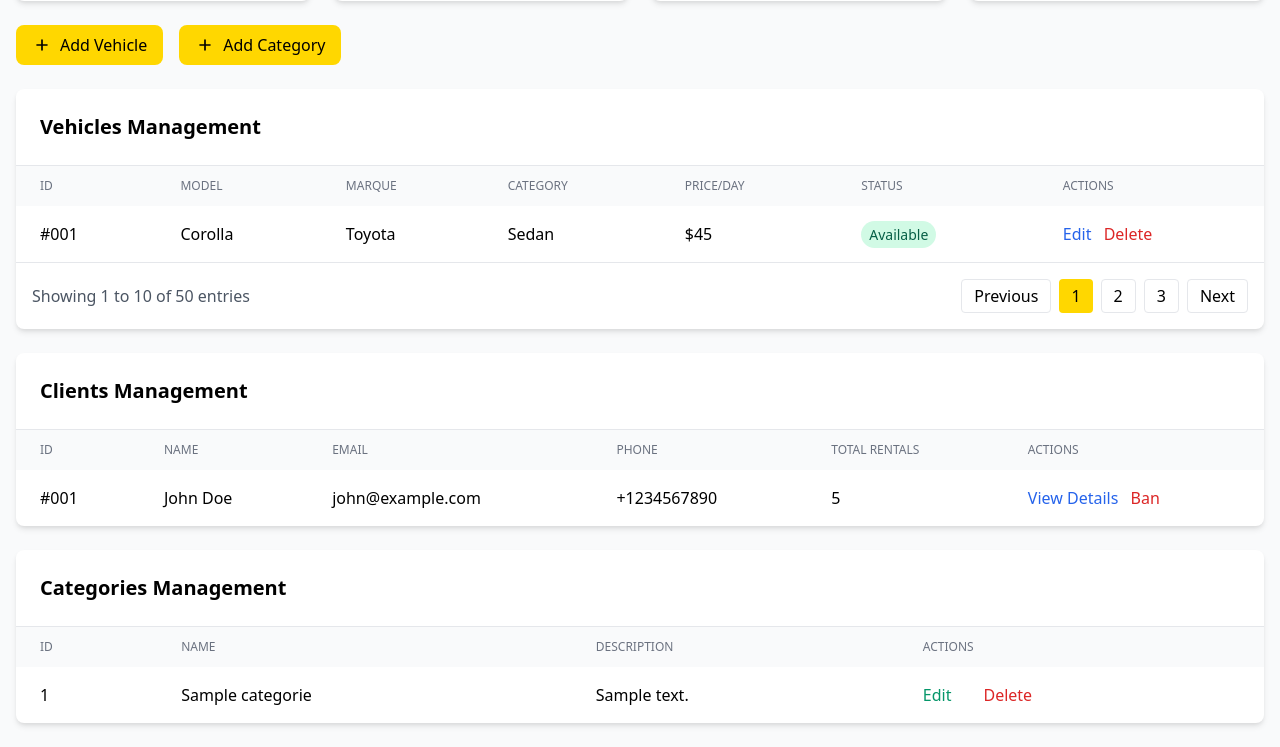
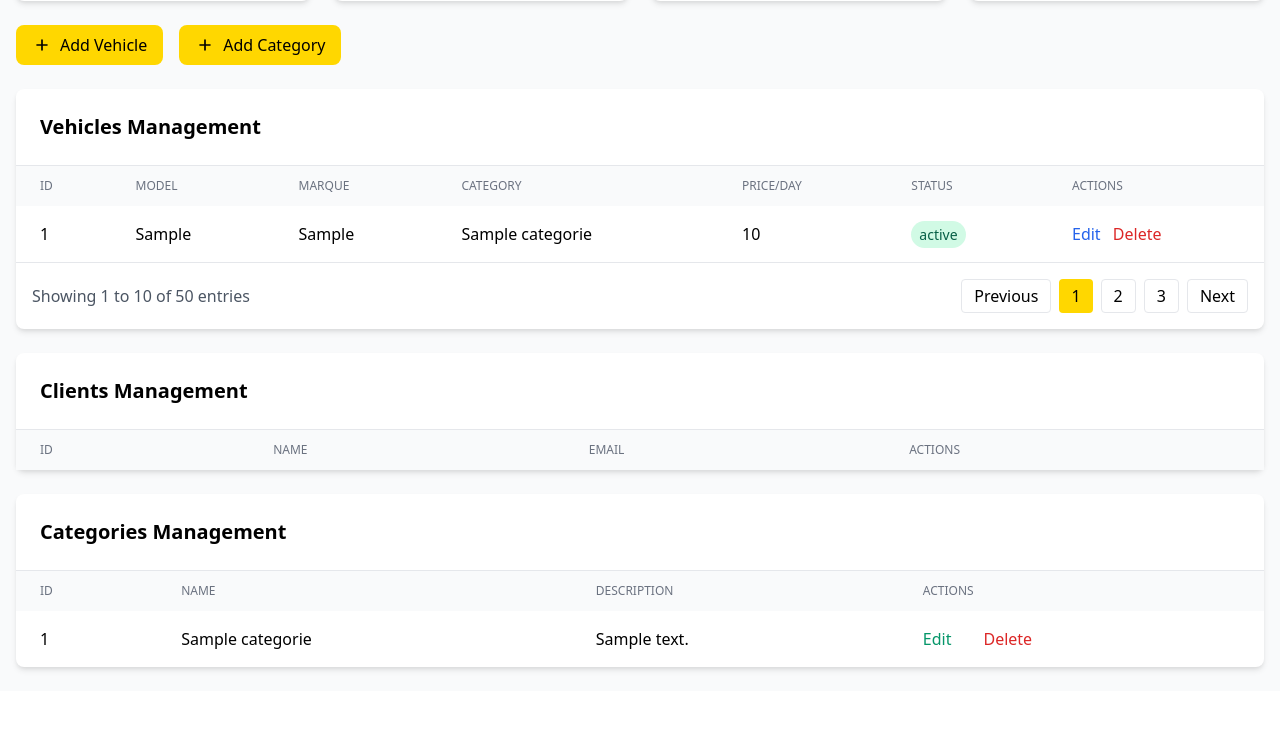
Before and after one commit to WissamDouskary/Drive-Loc, a PHP site: page /pages/dashboard.php in a window 1280 px wide. Shown: the part 227-974 px from the top of the page. After the commit the page ends 899 px from the top, so only its background shows below. Run offline with PHP 8.4, Linux system fonts and the light colour scheme; the visitor is signed in with stand-in values (Sample User, id 1); tables that the repository leaves empty hold one stand-in row (values such as "Sample post"); lists and menus that the app fills with data are empty.

Commit message:
Configure ajouterVehicule and show all availables vehicules for client

```diff
--- a/classes/client.php
+++ b/classes/client.php
@@ -3,6 +3,12 @@ require_once '../classes/user.php';
 require_once '../classes/conn.php';
 
 class client extends User{
+    private $pdo;
+    function __construct(){
+        $connection = new DBconnection();
+        $this->pdo = $connection->PDOconnect();
+    }
+
     function affichierLesVehicules(){
 
     }
@@ -23,6 +29,14 @@ class client extends User{
 
     }
 
+    function ShowAllClients(){
+        $sql = "SELECT * FROM user";
+        $stmt = $this->pdo->prepare($sql);
+        if($stmt->execute()){
+            return $stmt->fetchAll(PDO::FETCH_ASSOC);
+        }
+    }
+
 }
 
 ?>
--- a/classes/vehicule_class.php
+++ b/classes/vehicule_class.php
@@ -7,6 +7,7 @@ class Vehicule {
     protected $prix;
     protected $status;
     protected $Vehicule_image;
+    protected $Categorie_id;
     private $pdo;
 
     function __construct(){
@@ -14,19 +15,38 @@ class Vehicule {
         $this->pdo = $connection->PDOconnect();
     }
 
-    function AjouterVehicule($modele, $marque, $prix, $Vehicule_image){
+    function AjouterVehicule($modele, $marque, $prix, $Vehicule_image, $Categorie_id){
         $this->modele = $modele;
         $this->marque = $marque;
         $this->prix = $prix;
-        $this->Vehicule_image = $Vehicule_image;
+        $this->Categorie_id = $Categorie_id;
 
-        $sql = "INSERT INTO vehicule (modele, marque, prix, status, vehicule_image)
-                VALUES (:model, :marque, prix, active, :vehicule_image)";
+        if(isset($Vehicule_image)) {
+            $uploadDir = '../uploads/';
+            $fileName = basename($Vehicule_image['name']);
+            $targetFilePath = $uploadDir . $fileName;
+
+            if (!is_dir($uploadDir)) {
+                mkdir($uploadDir, 0777, true);
+            }
+
+            if (move_uploaded_file($Vehicule_image['tmp_name'], $targetFilePath)) {
+                $this->Vehicule_image = $targetFilePath;
+            } else {
+                die("Error uploading the image file.");
+            }
+        } else {
+            die("Error: Invalid image file.");
+        }
+
+        $sql = "INSERT INTO vehicule (modele, marque, prix, status, vehicule_image, Categorie_id)
+                VALUES (:model, :marque, :prix, 'active', :vehicule_image, :Categorie_id)";
         $stmt = $this->pdo->prepare($sql);
         $stmt->bindParam(':model', $modele);
         $stmt->bindParam(':marque', $marque);
         $stmt->bindParam(':prix', $prix);
-        $stmt->bindParam(':vehicule_image', $vehicule_image);
+        $stmt->bindParam(':vehicule_image', $this->Vehicule_image);
+        $stmt->bindParam(':Categorie_id', $Categorie_id);
 
         if($stmt->execute()){
             header('Location: ../pages/dashboard.php');
@@ -37,6 +57,17 @@ class Vehicule {
     function verifierDisponibilite(){
 
     }
+
+    function showAllVehicule(){
+        $sql = "SELECT v.*, c.nom
+                FROM vehicule v
+                LEFT JOIN Categorie c
+                ON v.Categorie_id = c.Categorie_id";
+        $stmt = $this->pdo->prepare($sql);
+        if($stmt->execute()){
+            return $stmt->fetchAll(PDO::FETCH_ASSOC);
+        }
+    }
 }
 
 ?>
--- a/pages/dashboard.php
+++ b/pages/dashboard.php
@@ -1,12 +1,28 @@
 <?php
 require_once '../classes/Categorie.php';
+require_once '../classes/client.php';
+require_once '../classes/vehicule_class.php';
+
 session_start();
 
+$client = new client();
+$vehicule = new Vehicule();
 $categorie = new Categorie();
-if($_SERVER['REQUEST_METHOD'] == 'POST'){
+
+if(isset($_POST['Category_submit'])){
     $categorie_name = $_POST['cat_name'];
     $categorie_desc = $_POST['cat_desc'];
     $categorie->ajouterCategorie($categorie_name, $categorie_desc);
+}
+
+if(isset($_POST['Vehicle_submit'])){
+    $modele = $_POST['modele'];
+    $marque = $_POST['marque'];
+    $Category = $_POST['Category'];
+    $price = $_POST['price'];
+    $Vehicle_Image = $_FILES['Vehicle_Image'];
+
+    $vehicule->AjouterVehicule($modele, $marque, $price, $Vehicle_Image, $Category);
 }
 
 if($_SESSION['role_id'] == 1){
@@ -159,20 +175,25 @@ if($_SESSION['role_id'] == 1){
                         </tr>
                     </thead>
                     <tbody class="divide-y divide-gray-200">
+                        <?php
+                        $rows = $vehicule->showAllVehicule();
+                        foreach($rows as $row){
+                        ?>
                         <tr>
-                            <td class="px-6 py-4">#001</td>
-                            <td class="px-6 py-4">Corolla</td>
-                            <td class="px-6 py-4">Toyota</td>
-                            <td class="px-6 py-4">Sedan</td>
-                            <td class="px-6 py-4">$45</td>
+                            <td class="px-6 py-4"><?php echo $row['vehicule_id'] ?></td>
+                            <td class="px-6 py-4"><?php echo $row['modele'] ?></td>
+                            <td class="px-6 py-4"><?php echo $row['marque'] ?></td>
+                            <td class="px-6 py-4"><?php echo $row['nom'] ?></td>
+                            <td class="px-6 py-4"><?php echo $row['prix'] ?></td>
                             <td class="px-6 py-4">
-                                <span class="px-2 py-1 bg-green-100 text-green-800 rounded-full text-sm">Available</span>
+                                <span class="px-2 py-1 bg-green-100 text-green-800 rounded-full text-sm"><?php echo $row['status'] ?></span>
                             </td>
                             <td class="px-6 py-4">
                                 <button class="text-blue-600 hover:text-blue-800 mr-2">Edit</button>
                                 <button class="text-red-600 hover:text-red-800">Delete</button>
                             </td>
                         </tr>
+                        <?php } ?>
                     </tbody>
                 </table>
             </div>
@@ -202,23 +223,27 @@ if($_SESSION['role_id'] == 1){
                             <th class="px-6 py-3 text-left text-xs font-medium text-gray-500 uppercase">ID</th>
                             <th class="px-6 py-3 text-left text-xs font-medium text-gray-500 uppercase">Name</th>
                             <th class="px-6 py-3 text-left text-xs font-medium text-gray-500 uppercase">Email</th>
-                            <th class="px-6 py-3 text-left text-xs font-medium text-gray-500 uppercase">Phone</th>
-                            <th class="px-6 py-3 text-left text-xs font-medium text-gray-500 uppercase">Total Rentals</th>
                             <th class="px-6 py-3 text-left text-xs font-medium text-gray-500 uppercase">Actions</th>
                         </tr>
                     </thead>
                     <tbody class="divide-y divide-gray-200">
+                        <?php
+                        $rows = $client->ShowAllClients();
+                        foreach($rows as $row){
+                        if($row['role_id'] == 2){
+                        ?>
                         <tr>
-                            <td class="px-6 py-4">#001</td>
-                            <td class="px-6 py-4">John Doe</td>
-                            <td class="px-6 py-4">john@example.com</td>
-                            <td class="px-6 py-4">+1234567890</td>
-                            <td class="px-6 py-4">5</td>
+                            <td class="px-6 py-4"><?php echo $row['user_id'] ?></td>
+                            <td class="px-6 py-4"><?php echo $row['nom'] . " " . $row['prenom'] ?></td>
+                            <td class="px-6 py-4"><?php echo $row['email'] ?></td>
                             <td class="px-6 py-4">
-                                <button class="text-blue-600 hover:text-blue-800 mr-2">View Details</button>
                                 <button class="text-red-600 hover:text-red-800">Ban</button>
                             </td>
                         </tr>
+                        <?php
+                        }
+                        }
+                        ?>
                     </tbody>
                 </table>
             </div>
@@ -269,7 +294,7 @@ if($_SESSION['role_id'] == 1){
                 <h3 class="text-xl font-bold">Add New Vehicle</h3>
                 <button onclick="closeModal('addVehicleModal')" class="text-gray-500 hover:text-gray-700">×</button>
             </div>
-            <form class="space-y-4">
+            <form class="space-y-4" method="post" enctype="multipart/form-data">
                 <div class="grid grid-cols-2 gap-4">
                     <div>
                         <label class="block text-sm font-medium mb-1">Vehicle modele</label>
@@ -283,27 +308,27 @@ if($_SESSION['role_id'] == 1){
 
                     <div>
                         <label class="block text-sm font-medium mb-1">Category</label>
-                        <select class="w-full border rounded-lg p-2">
+                        <select class="w-full border rounded-lg p-2" name="Category">
                             <?php
                             $arr = $categorie->showCategorie();
                             foreach($arr as $row){
-                                echo "<option>". $row['nom'] ."</option>";
+                                echo "<option value='". $row['Categorie_id'] . "'>". $row['nom'] ."</option>";
                             }
                              ?>
                         </select>
                     </div>
                     <div>
                         <label class="block text-sm font-medium mb-1">Price per Day</label>
-                        <input type="number" class="w-full border rounded-lg p-2" >
+                        <input type="number" class="w-full border rounded-lg p-2" name="price">
                     </div>
                 </div>
                 <div>
                     <label class="block text-sm font-medium mb-1">Vehicle Image</label>
-                    <input type="file" class="w-full border rounded-lg p-2">
+                    <input type="file" class="w-full border rounded-lg p-2" name="Vehicle_Image">
                 </div>
                 <div class="flex justify-end space-x-4">
                     <button type="button" onclick="closeModal('addVehicleModal')" class="px-4 py-2 border rounded-lg">Cancel</button>
-                    <button type="submit" class="px-4 py-2 bg-primary rounded-lg">Add Vehicle</button>
+                    <button type="submit" name="Vehicle_submit" class="px-4 py-2 bg-primary rounded-lg">Add Vehicle</button>
                 </div>
             </form>
         </div>
@@ -327,7 +352,7 @@ if($_SESSION['role_id'] == 1){
                 </div>
                 <div class="flex justify-end space-x-4">
                     <button type="button" onclick="closeModal('addCategoryModal')" class="px-4 py-2 border rounded-lg">Cancel</button>
-                    <button type="submit" class="px-4 py-2 bg-primary rounded-lg">Add Category</button>
+                    <button type="submit" name="Category_submit" class="px-4 py-2 bg-primary rounded-lg">Add Category</button>
                 </div>
             </form>
         </div>
```
Also changed, not shown: pages/vehicles.php (+23 -15 lines), classes/admin.php (line endings or trailing spaces), uploads/784f7a74-a71b-425b-aeea-7e8ba80eb0de.webp (added), uploads/pexels-mikebirdy-17539752.jpg (added).
